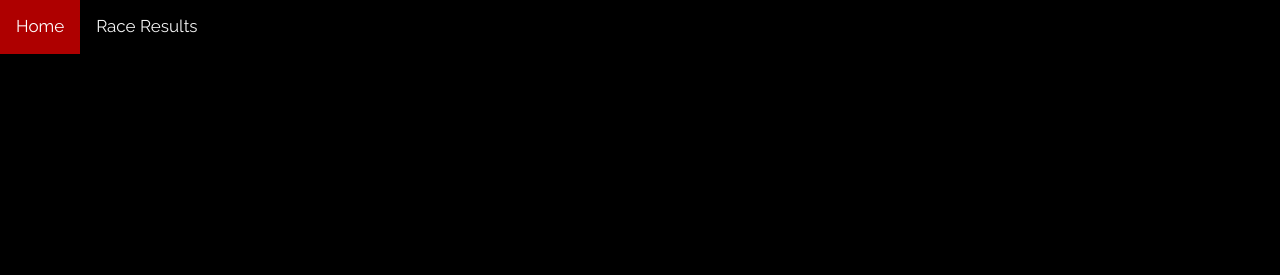
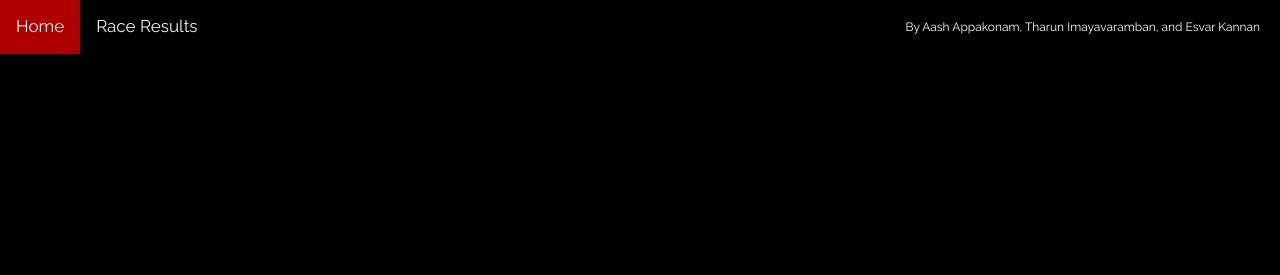
Before and after one commit to mitharun16/CSE412Project, a website: page home.html in a window 1280 px wide. Shown: the top 275 px of the page. Drawn offline with nearby package versions, Linux system fonts and the light colour scheme.

Commit message:
Added authors to home screen

```diff
--- a/home.html
+++ b/home.html
@@ -32,6 +32,15 @@
         background-color: black;
       }
 
+      .topnav p {
+        overflow: hidden;
+        color: white;
+        text-align: right;
+        padding-top: 6px;
+        padding-right: 20px;
+        font-size: 12px;
+      }
+
       .topnav a {
         float: left;
         color: #f2f2f2;
@@ -59,6 +68,7 @@
     <div class="topnav">
       <a class="active" href="home.html">Home</a>
       <a href="races.html">Race Results</a>
+      <p>By Aash Appakonam, Tharun Imayavaramban, and Esvar Kannan</p>
     </div>
 
     <div class="bkgrdImage">
```
